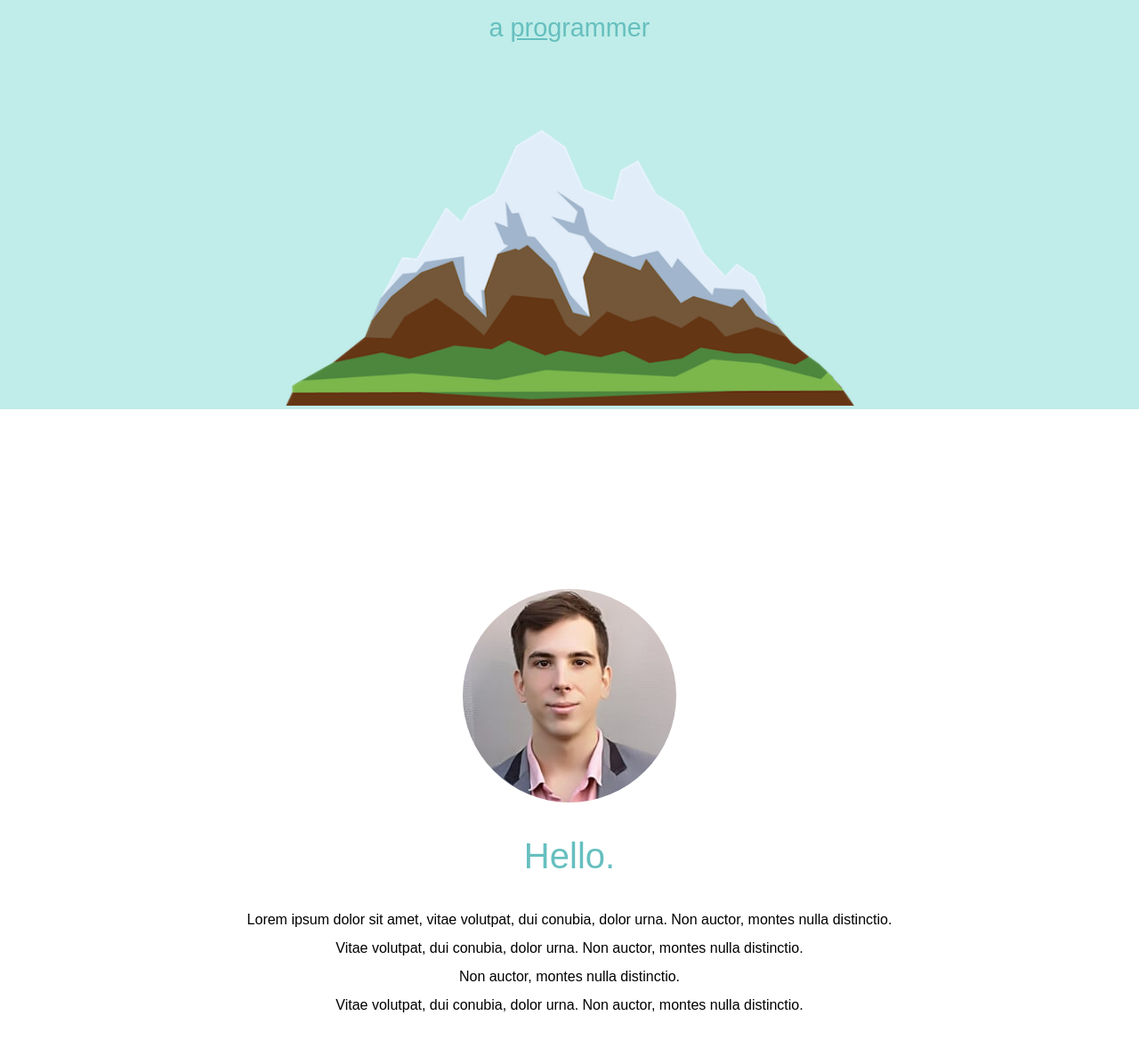
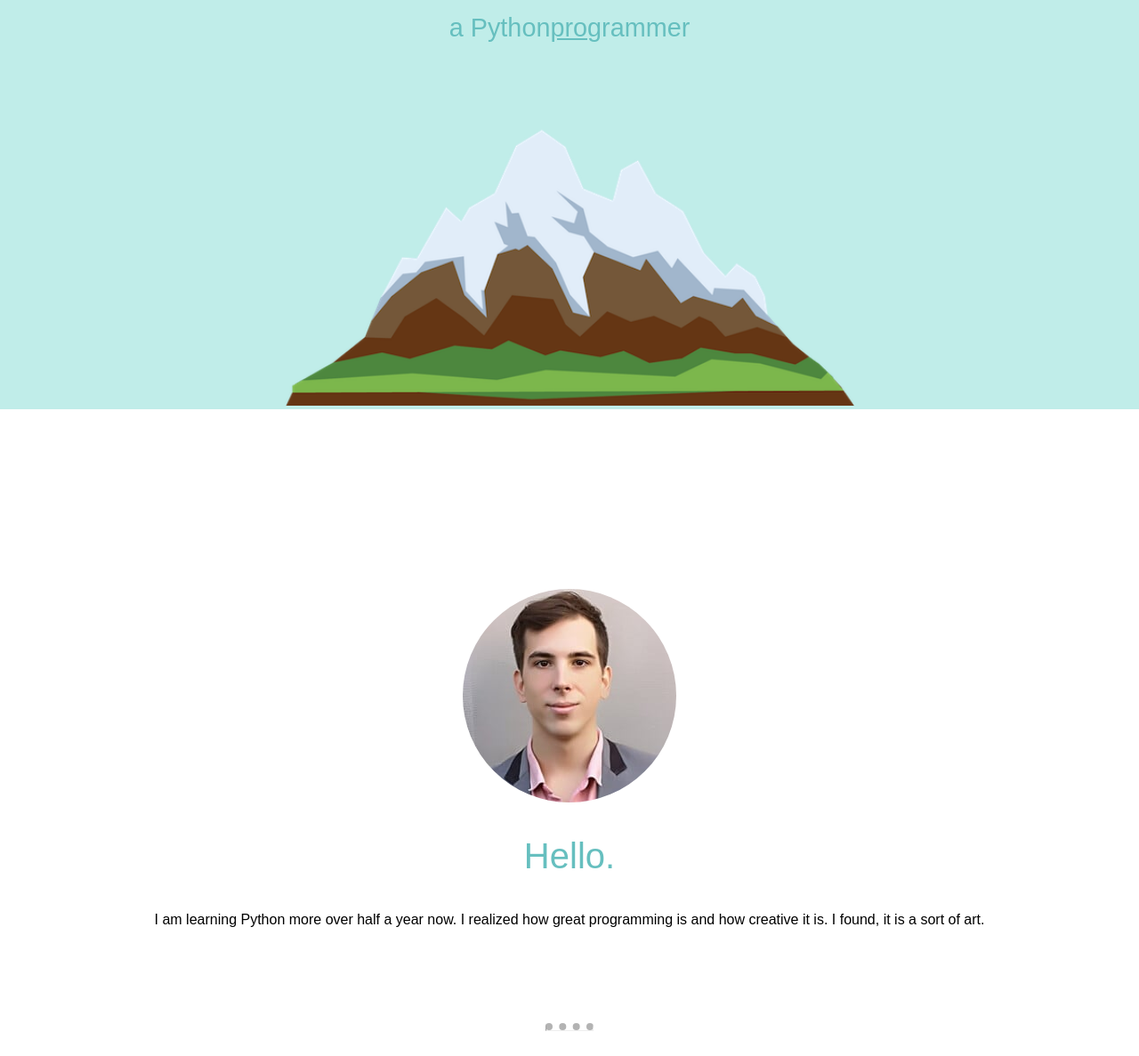
Before and after one commit to 8Klaro8/Robin_Python_Dev, a plain HTML site: page index.html in a window 1280 px wide. Shown: the part 313-1500 px from the top of the page at 89% size. Drawn offline with Linux system fonts and the light colour scheme; a web font is replaced by a local one.

Commit message:
Update index.html

```diff
--- a/index.html
+++ b/index.html
@@ -19,7 +19,7 @@
 <div class="conatiner">
     <!--<img class="prof_pic" src="pic/r.jpg">-->
     <h1 class="my_h1">I am Robin</h1>
-    <h2 class="prog_para">a <span class="pro-span">pro</span>grammer</h2>
+    <h2 class="prog_para">a Python<span class="pro-span">pro</span>grammer</h2>
     <img class="top-cloud" src="pic/cloud.png">
     <img class="montain" src="pic/mountain.png">
     <img class="bottom-cloud" src="pic/cloud.png">
@@ -28,10 +28,7 @@
   <div class="profile">
     <img class="my_profil_pic" src="pic/r.jpg" alt="my_profile_pic">
     <h2>Hello.</h2>
-    <p>Lorem ipsum dolor sit amet, vitae volutpat, dui conubia, dolor urna. Non auctor, montes nulla distinctio.<br>
-      Vitae volutpat, dui conubia, dolor urna. Non auctor, montes nulla distinctio.<br>
-    Non auctor, montes nulla distinctio.<br>
-      Vitae volutpat, dui conubia, dolor urna. Non auctor, montes nulla distinctio.</p>
+    <p>I am learning Python more over half a year now. I realized how great programming is and how creative it is. I found, it is a sort of art.</p>
   </div>
   <hr>
   <div class="skills">
```
